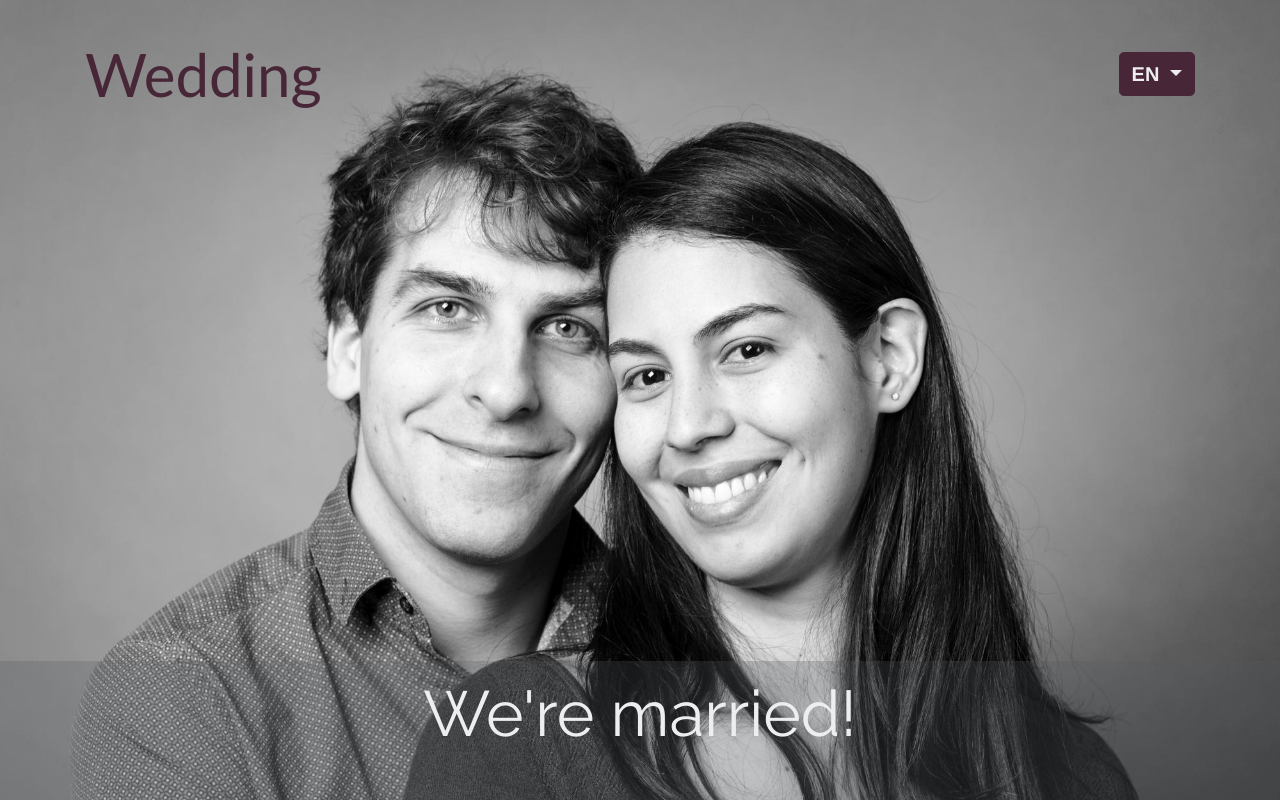
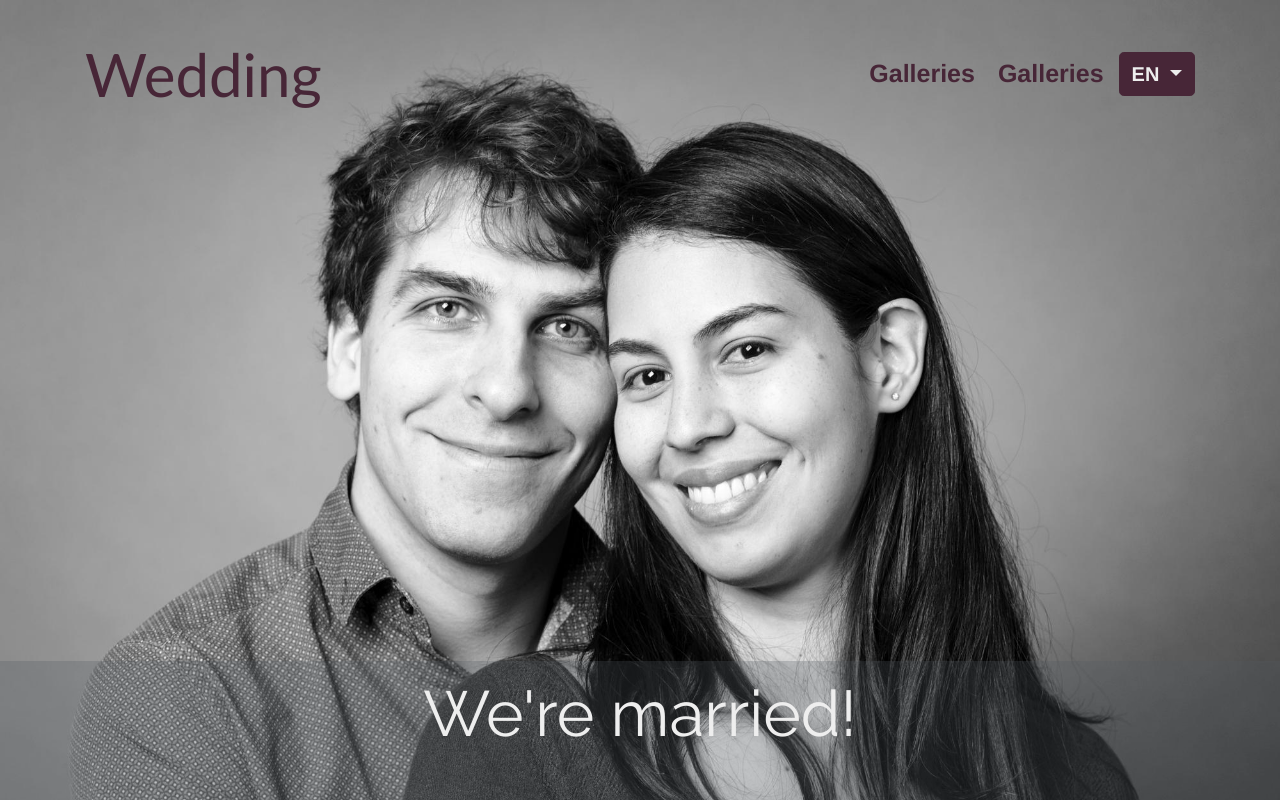
Before and after one commit to czue/django-wedding-website, a Django app: template bigday/templates/home.html in a window 1280 px wide. Run offline with Django 3.2, Linux system fonts and the light colour scheme; the template is opened without the code that fills it, so the values that code supplies are empty; parts of the project's set-up code (start-up, migrations or seed data) failed here and were passed over; some libraries are stand-ins or nearby versions; some web fonts are replaced.

Commit message:
[FEAT]: Implement gallery page

```diff
--- a/bigday/templates/home.html
+++ b/bigday/templates/home.html
@@ -13,12 +13,17 @@
         </button>
         <a class="navbar-brand" href="#">{% trans "Wedding" %}</a>
         <div class="collapse navbar-collapse pull-xs-right justify-content-end" id="navbarToggler-1">
-{#          <ul class="navbar-nav mt-2 mt-md-0">#}
-{#            <li class="nav-item">#}
-{#              <a class="nav-link" href="photologue/gallery/">#}
-{#                  {% trans "Galleries" %}</a>#}
-{#            </li>#}
-{#          </ul>#}
+          <ul class="navbar-nav mt-2 mt-md-0">
+            <li class="nav-item">
+              <a class="nav-link" href="photologue/gallery/">
+                  {% trans "Galleries" %}</a>
+            </li>
+            <li class="nav-item">
+                <a class="nav-link" href="#gallery">
+                    {% trans "Galleries" %}
+                </a>
+            </li>
+          </ul>
           <div class="dropdown show">
             <a class="btn btn-secondary dropdown-toggle" href="#" role="button" id="dropdownMenuLink"
                data-toggle="dropdown"
--- /dev/null
+++ b/bigday/templates/partials/gallery.html
@@ -0,0 +1 @@
+<p>test</p>
--- a/bigday/urls.py
+++ b/bigday/urls.py
@@ -14,6 +14,7 @@ urlpatterns = [
 
 urlpatterns += i18n_patterns(
     url(r'^$', views.home, name='home'),
+    url('^gallery/$', partials.gallery, name='gallery'),
     url('^accounts/', include('django.contrib.auth.urls')),
     url(r'^photologue/', include('photologue.urls', namespace='photologue')),
 )
```
